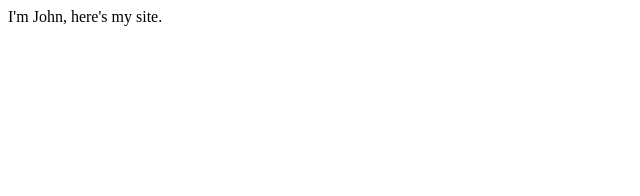
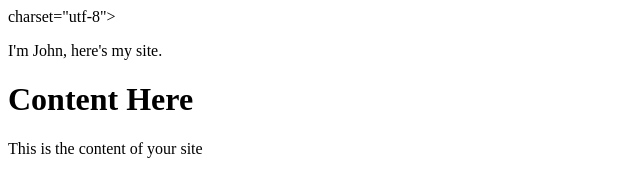
Before and after one commit to JK-0096/ITIS3135, a plain HTML site: page index.html in a window 1280 px wide. Shown: the whole page, without its empty margins (0-640 px from the left). Drawn offline with Linux system fonts and the light colour scheme.

Commit message:
Update index.html

```diff
--- a/index.html
+++ b/index.html
@@ -1 +1,13 @@
-I'm John, here's my site.
+<!doctype html>
+<html>
+    <head>
+        <title>Page Title</title>
+        <meta> charset="utf-8">
+        <script src="https://lint.page/kit/4d0fe3.js" crossorigin="anonymous"></script>
+        <p>I'm John, here's my site.</p>
+    </head>
+    <body>
+        <h1>Content Here</h1>
+        <p>This is the content of your site</p>
+    </body>
+</html>
```
